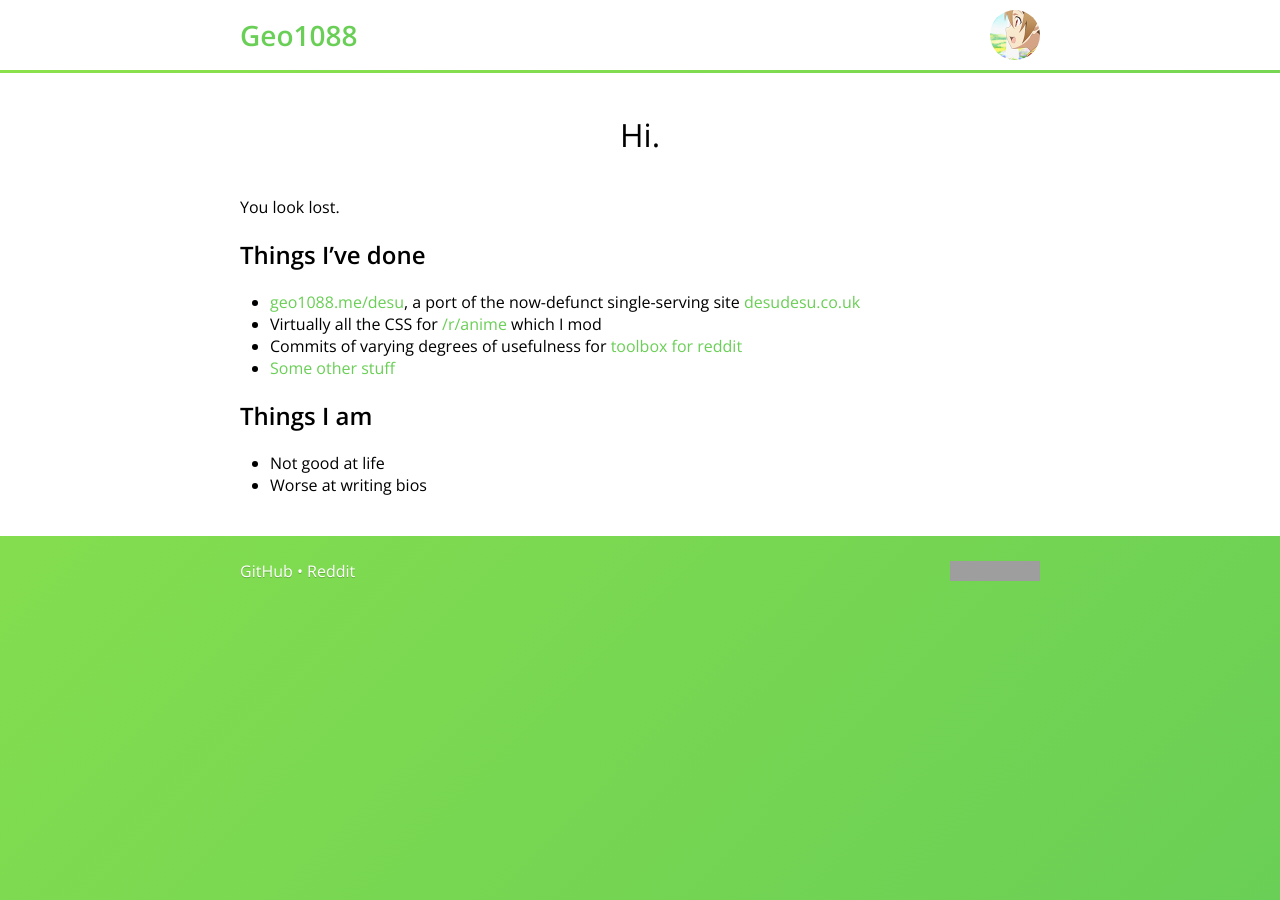
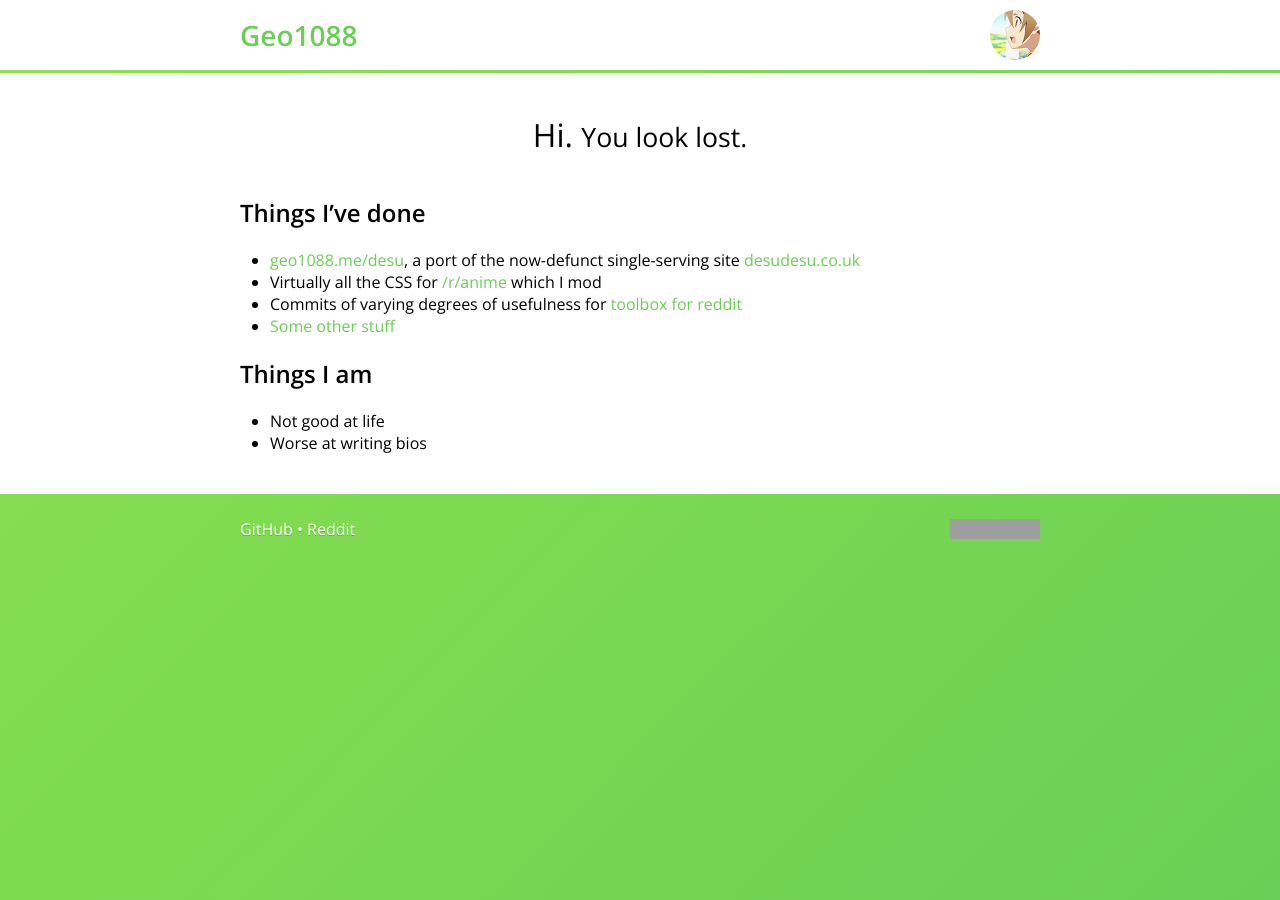
Before and after one commit to geo1088/geo1088.github.io, a Jekyll site: the page built from index.md, in a window 1280 px wide. Built offline with Jekyll 4.4.1, drawn with Linux system fonts in a browser that asks for light colours; our own code applies the rules of GitHub Pages for plain Markdown files; grey boxes are pictures that could not be loaded.

Commit message:
Idea time

```diff
--- a/index.md
+++ b/index.md
@@ -1,9 +1,7 @@
 ---
 ---
 
-# Hi.
-
-You look lost.
+# Hi. <small>You look lost.</small>
 
 ## Things I've done
 
```
